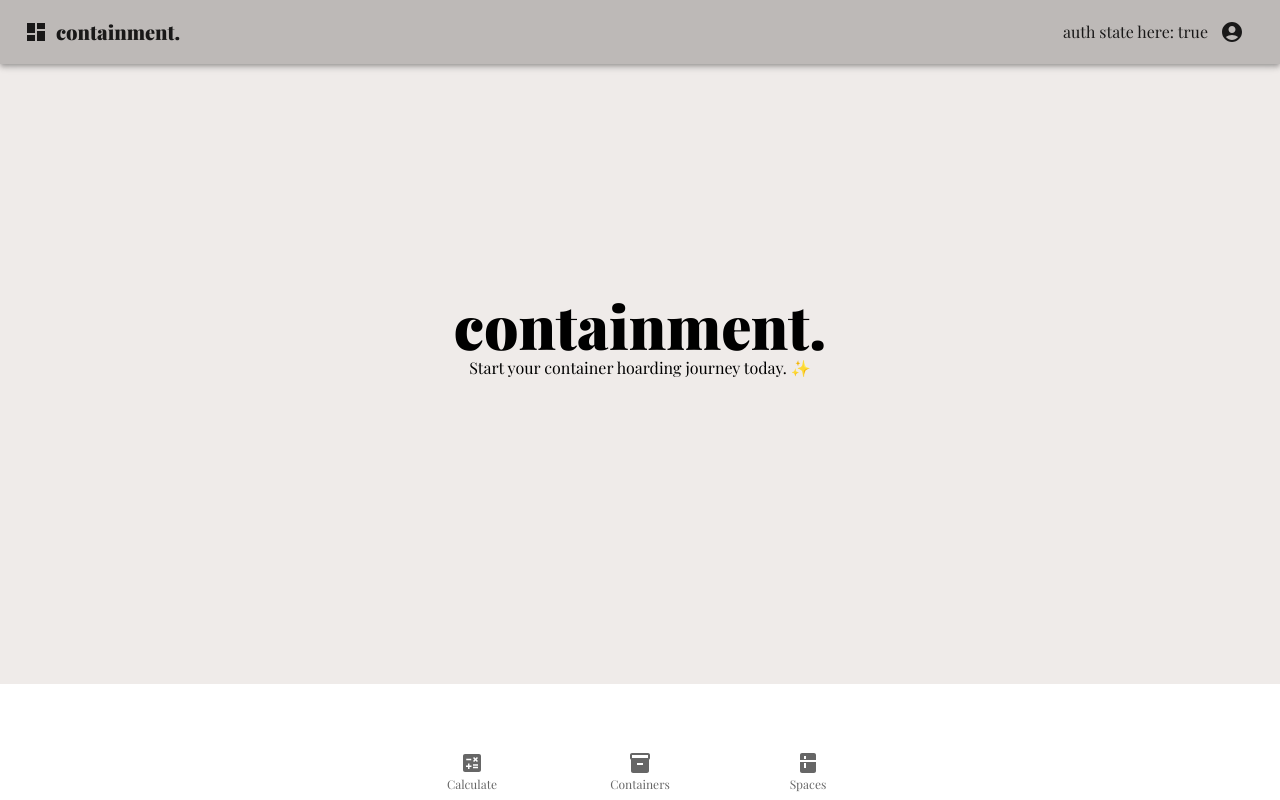
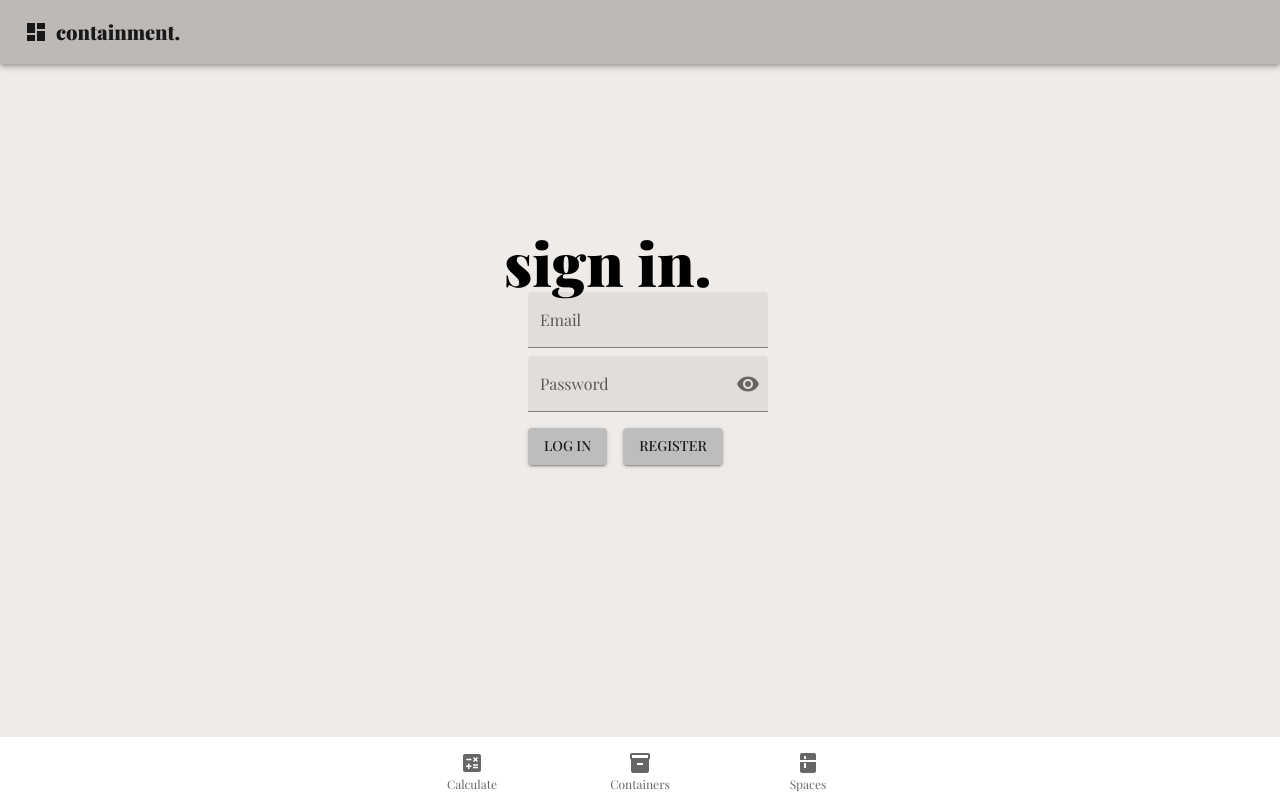
Before and after one commit to viviankwok/containment, a React (Create React App) app in the folder client/: page / in a window 1280 px wide. Built offline with nearby package versions, Linux system fonts and the light colour scheme; a web font is replaced by a local one.

Commit message:
[fe/be] updated modals and login implementation

```diff
--- a/client/src/App.js
+++ b/client/src/App.js
@@ -28,8 +28,13 @@ const App = () => {
     },
   });
 
-  // monitor auth
-  const [auth, setAuth] = useState(true);
+  // monitor auth & user info
+  const [auth, setAuth] = useState(false);
+  const [values, setValues] = useState({
+    email: "",
+    password: "",
+    showPassword: false,
+  });
 
   // handle nav
   const [view, setView] = useState("home");
@@ -44,6 +49,8 @@ const App = () => {
         value={{
           auth,
           setAuth,
+          values,
+          setValues,
         }}
       >
         <ThemeProvider theme={theme}>
--- a/client/src/components/ChildModal.js
+++ b/client/src/components/ChildModal.js
@@ -109,11 +109,11 @@ export default function ChildModal(props) {
             [Warning]
           </Typography>
           <div id="child-modal-description" className="flex justify-center">
-            This will delete &nbsp;
+            This will delete&nbsp;
             <span className="font-bold uppercase">
               {reactCtx.modalProduct.name}
             </span>
-            &nbsp; permanently.
+            &nbsp;permanently.
           </div>
           <div className="flex justify-center">Are you sure?</div>
           <br />
--- a/client/src/components/ContainerModalView.js
+++ b/client/src/components/ContainerModalView.js
@@ -32,6 +32,7 @@ export default function ContainerModalView(props) {
       >
         {reactCtx.modalProduct.name}
       </Typography>
+      {/* modal product state: {JSON.stringify(reactCtx.modalProduct)} */}
       <div className="flex justify-center">
         <img src={reactCtx.modalProduct.img} width="300" height="300" />
       </div>
@@ -46,9 +47,10 @@ export default function ContainerModalView(props) {
           {reactCtx.modalProduct.depth} (D) ×&nbsp;
           {reactCtx.modalProduct.height} (H) cm
           <br />
-          <Typography variant="overline">[price]</Typography> $x
+          <Typography variant="overline">[price]</Typography> $
+          {reactCtx.modalProduct.price}
           <br />
-          <Typography variant="overline">[link]</Typography> xxx.com
+          {/* <Typography variant="overline">[link]</Typography> xxx.com */}
         </Typography>
       </div>
       <br />
--- a/client/src/components/ShowLogout.js
+++ b/client/src/components/ShowLogout.js
@@ -10,10 +10,6 @@ const ShowLogout = () => {
   const reactCtx = useContext(ReactContext);
 
   const [anchorEl, setAnchorEl] = useState(null);
-
-  const handleChange = (event) => {
-    reactCtx.setAuth(event.target.checked);
-  };
 
   const handleMenu = (event) => {
     setAnchorEl(event.currentTarget);
@@ -29,6 +25,8 @@ const ShowLogout = () => {
   };
   return (
     <div>
+      Welcome,
+      <span className="font-bold"> {reactCtx.values.email}</span>
       <IconButton
         size="large"
         aria-label="account of current user"
@@ -38,7 +36,7 @@ const ShowLogout = () => {
         color="inherit"
       >
         <AccountCircle />
-      </IconButton>
+      </IconButton>{" "}
       <Menu
         id="basic-menu"
         anchorEl={anchorEl}
--- a/client/src/components/SignIn.js
+++ b/client/src/components/SignIn.js
@@ -1,7 +1,174 @@
-import React from "react";
+import React, { useState, useContext } from "react";
+import { InputAdornment, Typography } from "@mui/material";
+import IconButton from "@mui/material/IconButton";
+import Visibility from "@mui/icons-material/Visibility";
+import VisibilityOff from "@mui/icons-material/VisibilityOff";
+import FilledInput from "@mui/material/FilledInput";
+import FormControl from "@mui/material/FormControl";
+import InputLabel from "@mui/material/InputLabel";
+import Button from "@mui/material/Button";
+import ReactContext from "../components/context/react.context";
 
 const SignIn = () => {
-  return <div>sign in page</div>;
+  const reactCtx = useContext(ReactContext);
+
+  // monitor input changes
+  const handleChange = (prop) => (event) => {
+    reactCtx.setValues({ ...reactCtx.values, [prop]: event.target.value });
+  };
+
+  // manage password visibiity
+  const handleClickShowPassword = () => {
+    reactCtx.setValues({
+      ...reactCtx.values,
+      showPassword: !reactCtx.values.showPassword,
+    });
+  };
+
+  const handleMouseDownPassword = (event) => {
+    event.preventDefault();
+  };
+
+  // USER LOGIN
+  const handleLogIn = async (e) => {
+    e.preventDefault();
+    console.log("logged in btn clicked");
+
+    // endpoint URL
+    const url = "http://localhost:5001/user/login";
+    // fetch config
+    const config = {
+      method: "POST",
+      headers: {
+        "Content-Type": "application/json",
+        // authorization: "Bearer" + accessToken,
+      },
+      body: JSON.stringify({
+        email: reactCtx.values.email,
+        password: reactCtx.values.password,
+      }),
+    };
+
+    // fetch
+
+    const res = await fetch(url, config);
+    const data = await res.json();
+    console.log("data fetched from BE: ", data);
+
+    if (data.message === "logged in successfully") {
+      reactCtx.setAuth(true);
+    } else if (data.status === "error") {
+      console.log(data);
+    } else {
+      console.log("Something may have went wrong.");
+    }
+
+    reactCtx.setValues({ ...reactCtx.values, password: "" });
+  };
+
+  // REGISTER USER
+  const handleRegister = async (e) => {
+    e.preventDefault();
+    console.log("register btn clicked");
+
+    // endpoint URL
+    const url = "http://localhost:5001/user/register";
+    // fetch config
+    const config = {
+      method: "PUT",
+      headers: {
+        "Content-Type": "application/json",
+        // authorization: "Bearer" + accessToken,
+      },
+      body: JSON.stringify({
+        email: reactCtx.values.email,
+        password: reactCtx.values.password,
+      }),
+    };
+
+    // fetch
+    try {
+      const res = await fetch(url, config);
+      if (res.status !== 200) {
+        throw new Error("Something went wrong.");
+      }
+
+      const data = await res.json();
+      console.log("data fetched from BE: ", data);
+    } catch (error) {
+      console.log(error);
+    }
+    // reset form
+    reactCtx.setValues({ ...reactCtx.values, email: "", password: "" });
+  };
+
+  return (
+    <div id="sign-in" className="py-36">
+      <div className="grid place-content-center w-full">
+        <span className="font-black text-6xl">sign in.</span>
+        {/* values state here: {JSON.stringify(reactCtx.values)} */}
+        <form>
+          <FormControl sx={{ mb: 0, ml: 3, width: "25ch" }} variant="filled">
+            <InputLabel htmlFor="filled-adornment-password">Email</InputLabel>
+            <FilledInput
+              label="email"
+              id="outlined-start-adornment"
+              onChange={handleChange("email")}
+              value={reactCtx.values.email}
+            />
+          </FormControl>
+          <br />
+          <FormControl sx={{ m: 1, ml: 3, width: "25ch" }} variant="filled">
+            <InputLabel htmlFor="filled-adornment-password">
+              Password
+            </InputLabel>
+            <FilledInput
+              id="filled-adornment-password"
+              label="password"
+              type={reactCtx.values.showPassword ? "text" : "password"}
+              value={reactCtx.values.password}
+              onChange={handleChange("password")}
+              endAdornment={
+                <InputAdornment position="end">
+                  <IconButton
+                    aria-label="toggle password visibility"
+                    onClick={handleClickShowPassword}
+                    onMouseDown={handleMouseDownPassword}
+                    edge="end"
+                  >
+                    {reactCtx.values.showPassword ? (
+                      <VisibilityOff />
+                    ) : (
+                      <Visibility />
+                    )}
+                  </IconButton>
+                </InputAdornment>
+              }
+            />
+          </FormControl>
+          <br />
+          <Button
+            variant="contained"
+            color="secondary"
+            sx={{ m: 1, ml: 3 }}
+            onClick={handleLogIn}
+          >
+            Log In
+          </Button>
+
+          <Button
+            variant="contained"
+            color="secondary"
+            sx={{ m: 1, ml: 1 }}
+            onClick={handleRegister}
+          >
+            Register
+          </Button>
+        </form>
+        <br />
+      </div>
+    </div>
+  );
 };
 
 export default SignIn;
--- a/client/src/components/SpaceModal.js
+++ b/client/src/components/SpaceModal.js
@@ -105,7 +105,7 @@ export default function SpaceModal(props) {
             </div>
             <br />
             <div className="flex justify-center">
-              <Button variant="contained">Edit</Button>&nbsp;&nbsp;&nbsp;
+              {/* <Button variant="contained">Edit</Button>&nbsp;&nbsp;&nbsp; */}
               <Button variant="contained" onClick={handleDelete}>
                 Delete
               </Button>
--- a/client/src/components/TopAppBar.js
+++ b/client/src/components/TopAppBar.js
@@ -25,13 +25,8 @@ export default function TopAppBar(props) {
           >
             <div className="font-black">containment.</div>
           </Typography>
-          {/* <Typography
-            variant="overline"
-            sx={{ fontWeight: "bold", fontSize: 13 }}
-          >
-            Logout
-          </Typography> */}
-          auth state here: {JSON.stringify(reactCtx.auth)}
+
+          {/* auth state here: {JSON.stringify(reactCtx.auth)} */}
           {reactCtx.auth ? <ShowLogout /> : ""}
         </Toolbar>
       </AppBar>
```
Also changed, not shown: client/src/components/ContainerModalCreate.js (+13 -17 lines), client/src/components/ContainerModalEdit.js (+10 -15 lines), 2 other files (tests, documents, lock files or other folders).
